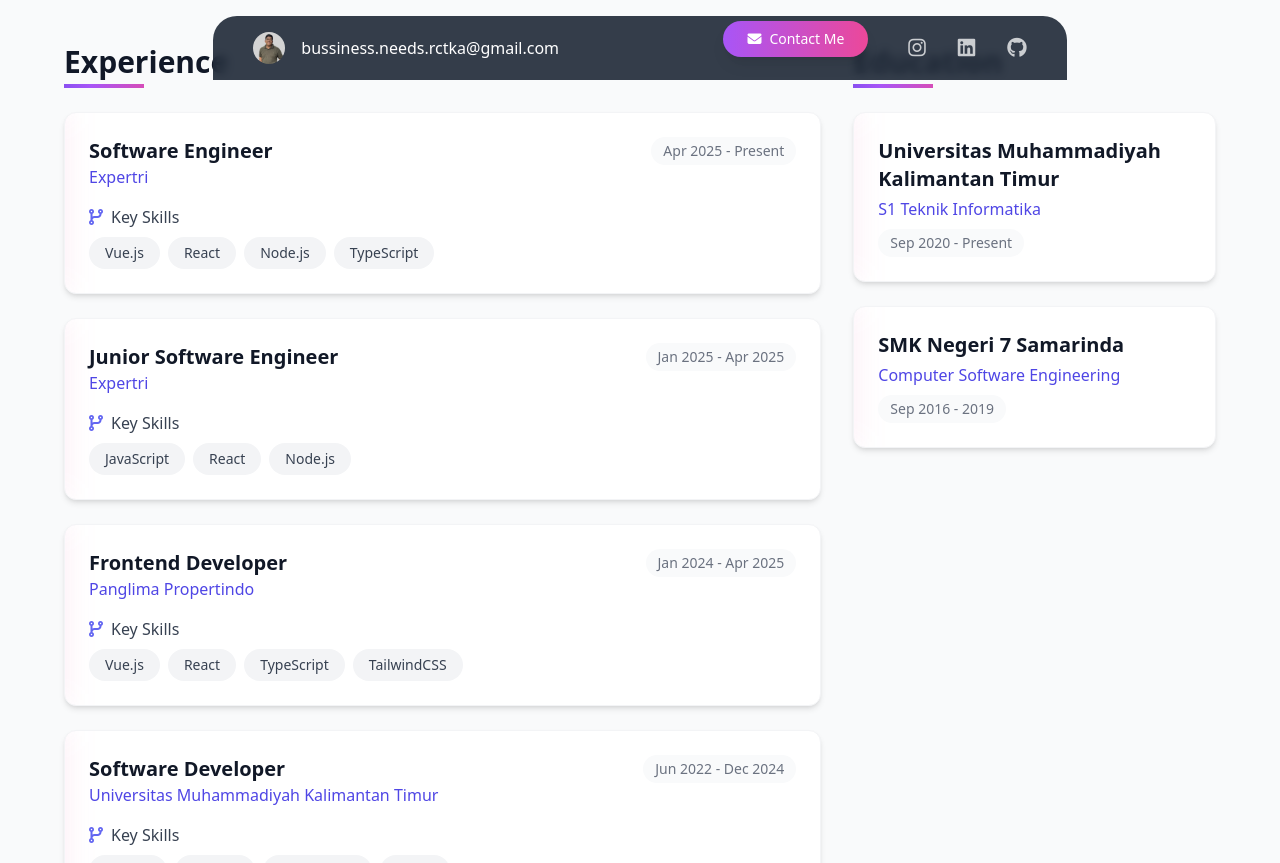
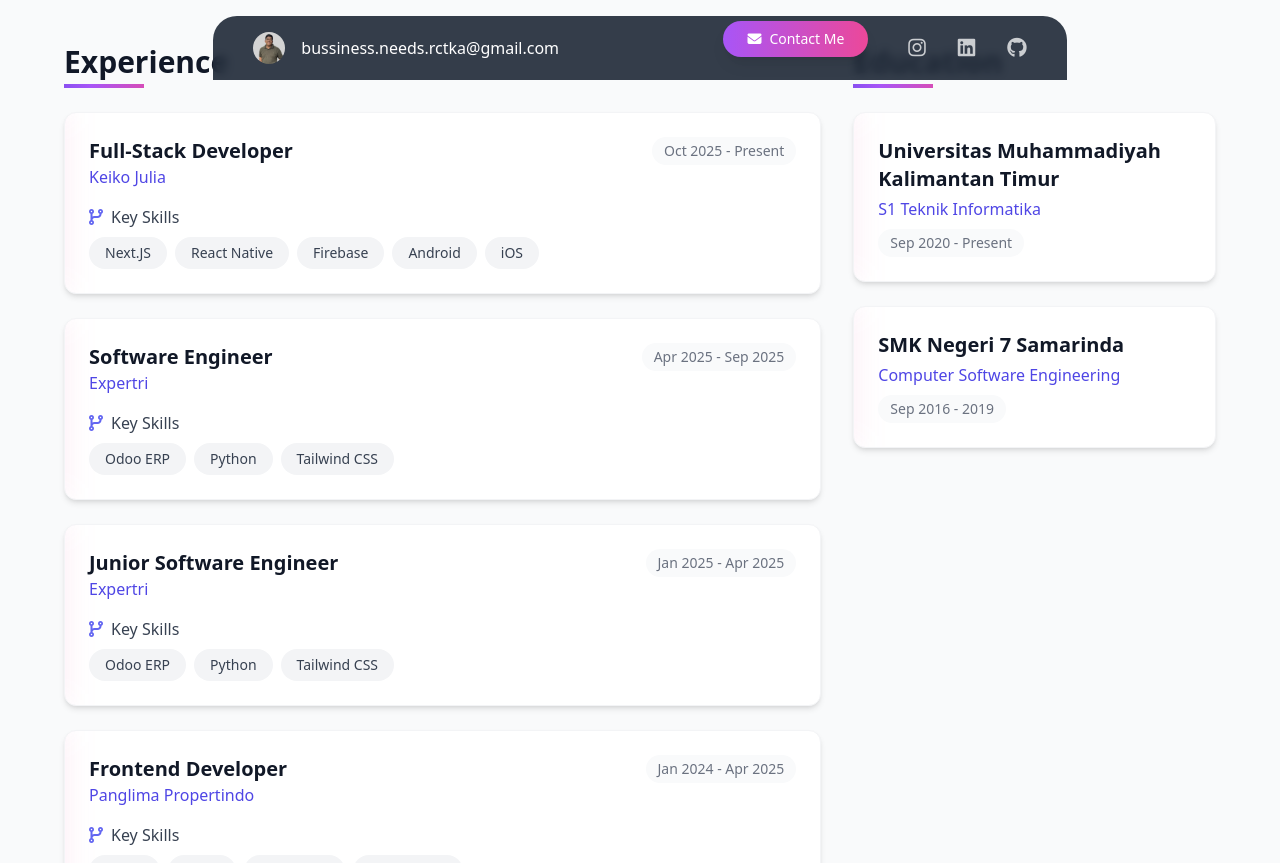
Before and after one commit to younixue3/cv_svelte_ricko, a SvelteKit app: page / in a window 1280 px wide. Shown: the part 720-1583 px from the top of the page. Built offline with nearby package versions, Linux system fonts and the light colour scheme.

Commit message:
feat: update work experience section with new role and skills
Add new Full-Stack Developer position at Keiko Julia and update skills for existing positions to reflect accurate technical stack

```diff
--- a/src/routes/+page.svelte
+++ b/src/routes/+page.svelte
@@ -35,16 +35,22 @@
 
     const experiences = [
         {
+            title: "Full-Stack Developer",
+            company: "Keiko Julia",
+            period: "Oct 2025 - Present",
+            skills: ["Next.JS", "React Native", "Firebase", "Android", "iOS"]
+        },
+        {
             title: "Software Engineer",
             company: "Expertri",
-            period: "Apr 2025 - Present",
-            skills: ["Vue.js", "React", "Node.js", "TypeScript"]
+            period: "Apr 2025 - Sep 2025",
+            skills: ["Odoo ERP", "Python", "Tailwind CSS"]
         },
         {
             title: "Junior Software Engineer",
             company: "Expertri",
             period: "Jan 2025 - Apr 2025",
-            skills: ["JavaScript", "React", "Node.js"]
+            skills: ["Odoo ERP", "Python", "Tailwind CSS"]
         },
         {
             title: "Frontend Developer",
```
